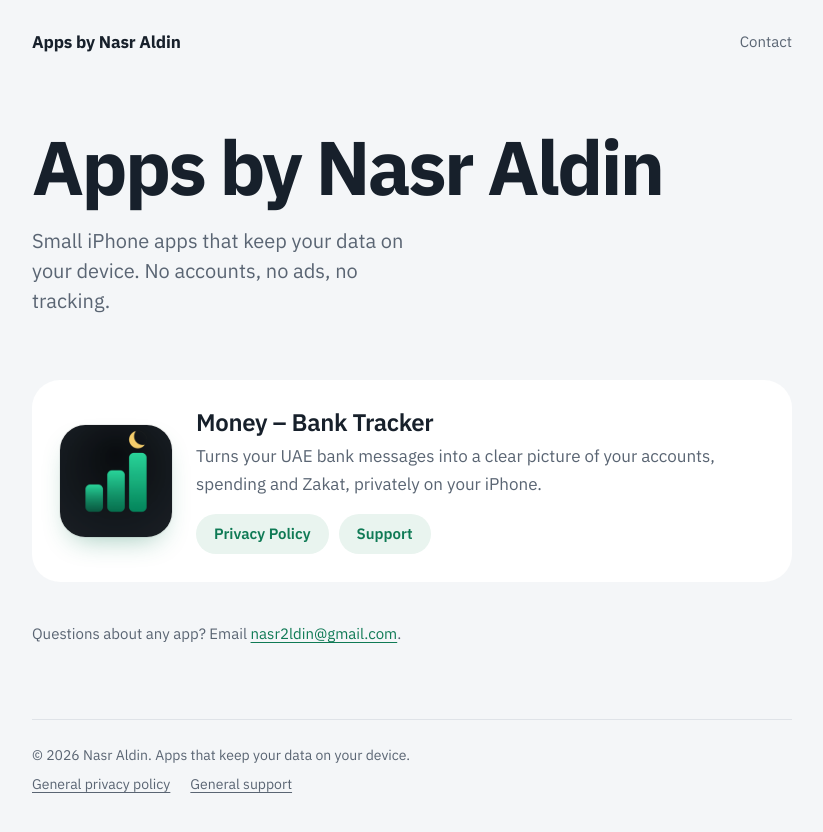
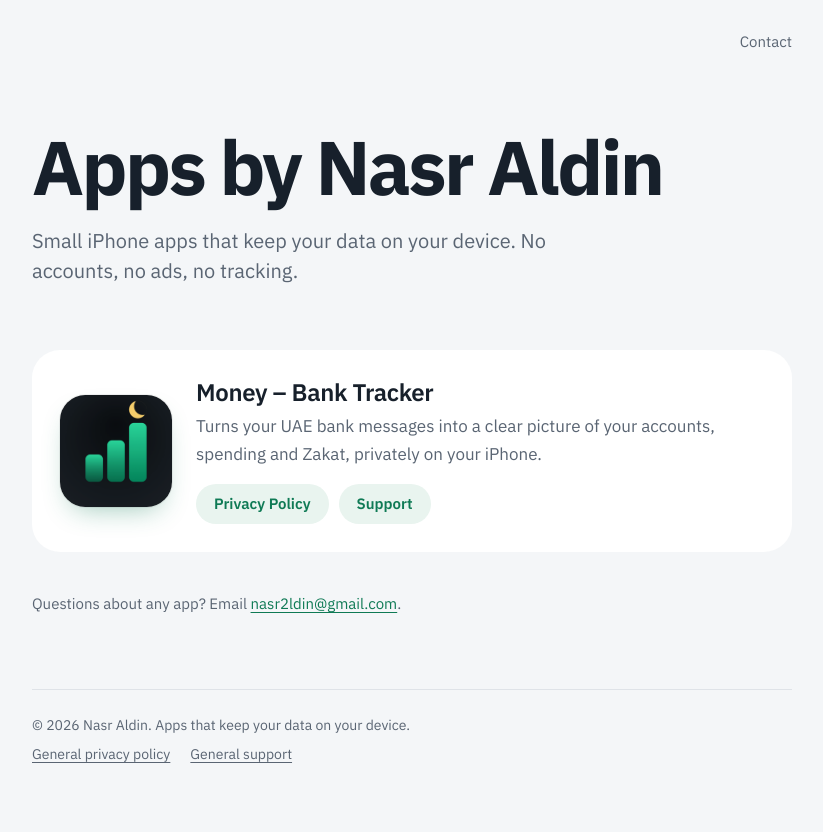
Before and after one commit to nasraldin/apps, a Jekyll site: the page built from index.html, in a window 1280 px wide. Shown: the top 832 px of the page, without its empty margins (228-1051 px from the left). Built offline with Jekyll 4.4.1, drawn with Linux system fonts in a browser that asks for light colours.

Commit message:
Home: no repeated title, wider intro line, site icon

```diff
--- a/_layouts/default.html
+++ b/_layouts/default.html
@@ -4,13 +4,15 @@
 <meta charset="utf-8">
 <meta name="viewport" content="width=device-width, initial-scale=1">
 {% assign heading = content | split: '</h1>' | first | split: '>' | last | strip_html | strip %}
-<title>{% if page.url == "/" %}{{ site.title }}{% else %}{{ page.title | default: heading }} · {{ site.title }}{% endif %}</title>
+<title>{% if page.url == "/" %}{{ site.title }}{% else %}{{ page.title | default: heading }} – {{ site.title }}{% endif %}</title>
 <meta name="description" content="{{ page.description | default: site.description }}">
 <meta name="color-scheme" content="light dark">
 <link rel="preconnect" href="https://fonts.googleapis.com">
 <link rel="preconnect" href="https://fonts.gstatic.com" crossorigin>
 <link href="https://fonts.googleapis.com/css2?family=IBM+Plex+Sans:wght@400;500;600;700&family=IBM+Plex+Sans+Arabic:wght@400;500;600;700&display=swap" rel="stylesheet">
 <link rel="stylesheet" href="{{ '/assets/site.css' | relative_url }}">
+<link rel="icon" type="image/svg+xml" href="{{ '/assets/favicon.svg' | relative_url }}">
+<link rel="apple-touch-icon" href="{{ '/money-bank-tracker/icon.png' | relative_url }}">
 </head>
 <body class="{{ page.body_class | default: 'doc' }}">
 <header class="top">
--- a/assets/site.css
+++ b/assets/site.css
@@ -46,6 +46,8 @@ main { padding: 56px 0 72px; }
 
 /* Home */
 .home main { padding-top: 72px; }
+/* The headline already names the site. */
+.home .mark { visibility: hidden; }
 .hero h1 {
   margin: 0;
   font-size: clamp(44px, 9vw, 76px);
@@ -53,7 +55,7 @@ main { padding: 56px 0 72px; }
   font-weight: 700;
   letter-spacing: -0.035em;
 }
-.hero p { margin: 20px 0 0; max-width: 34ch; color: var(--muted); font-size: 20px; line-height: 1.5; }
+.hero p { margin: 20px 0 0; max-width: 44ch; color: var(--muted); font-size: 20px; line-height: 1.5; }
 
 .shelf { list-style: none; margin: 64px 0 0; padding: 0; }
 .app {
```
Also changed, not shown: assets/favicon.svg (added).
